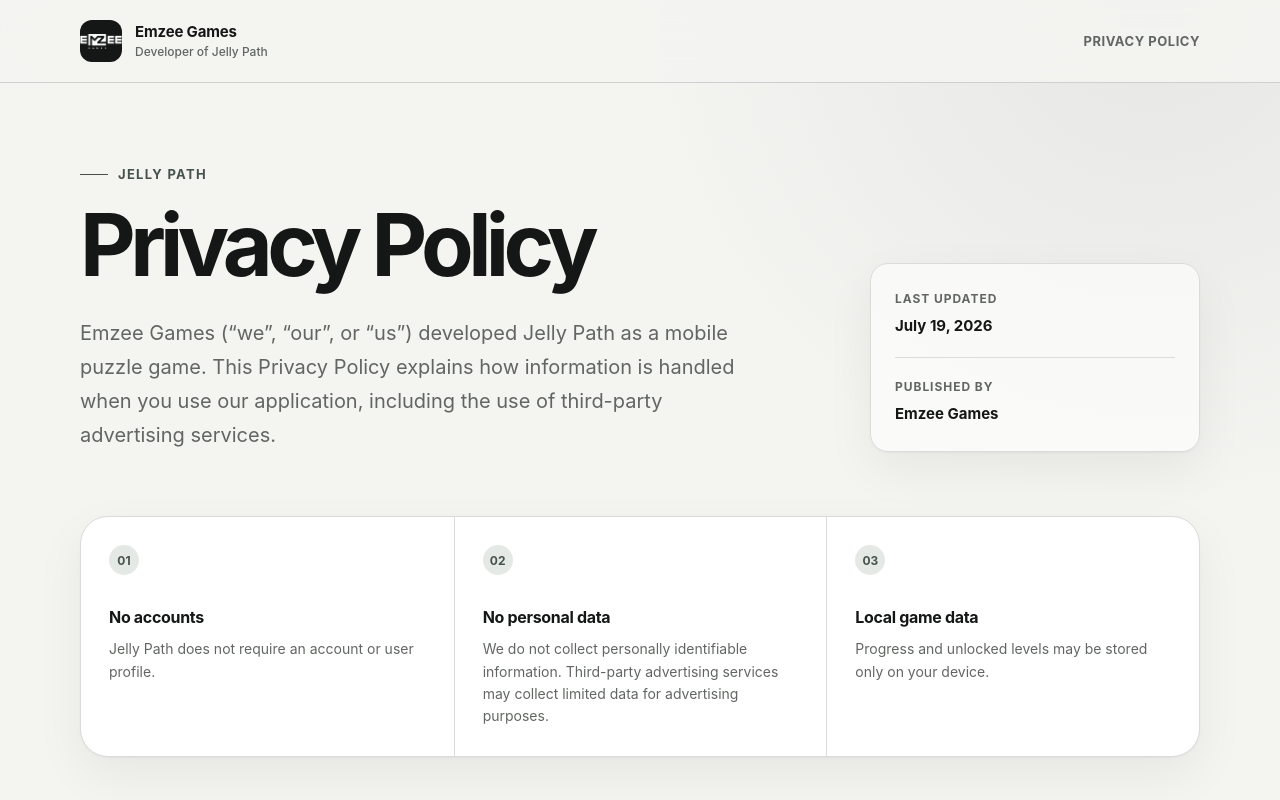
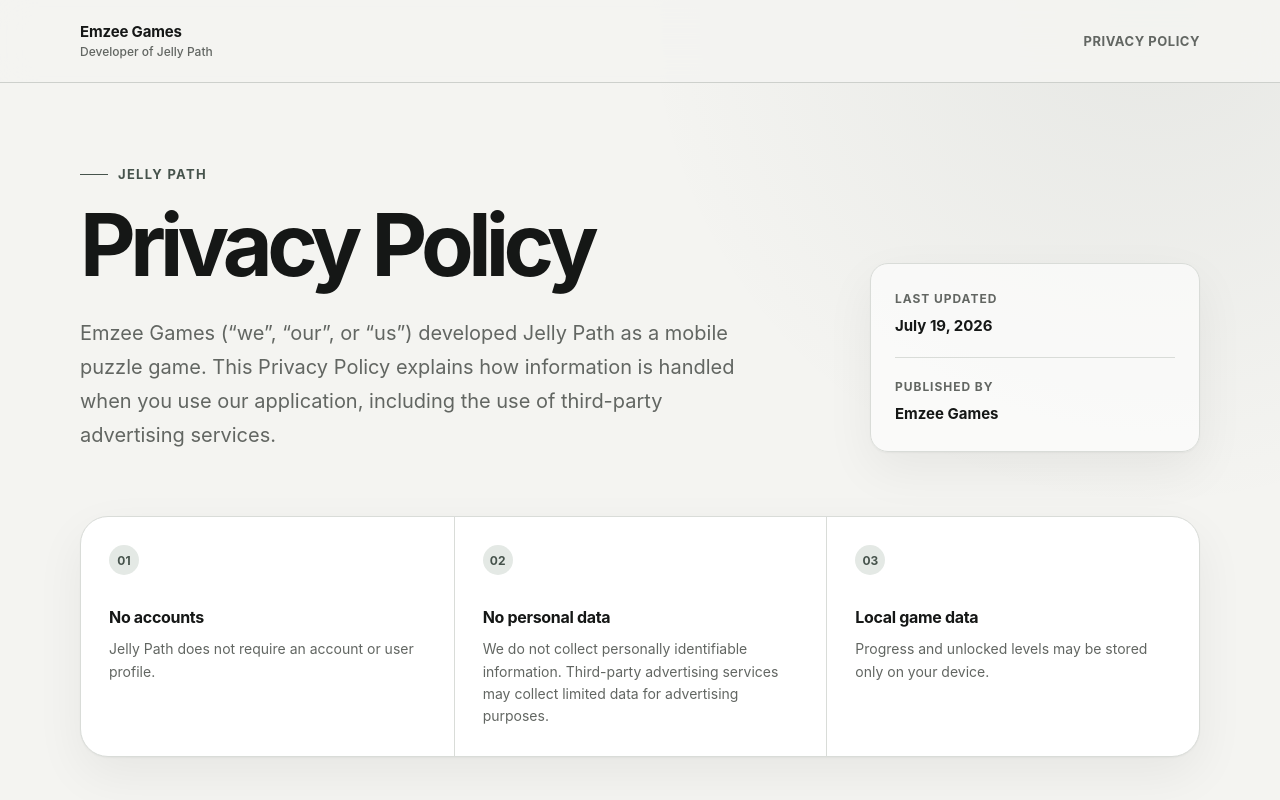
Before and after one commit to EmzeeGames/jelly-path-privacy-policy, a plain HTML site: page index.html in a window 1280 px wide. Shown: the top 800 px of the page. Drawn offline with Linux system fonts and the light colour scheme.

Commit message:
Comment out brand mark in header
Commented out the brand mark div containing the logo image.

```diff
--- a/index.html
+++ b/index.html
@@ -613,12 +613,12 @@
     <header class="site-header">
         <div class="header-inner">
             <div class="brand" aria-label="Emzee Games">
-                <div class="brand-mark" aria-hidden="true">            <img
+                <!-- <div class="brand-mark" aria-hidden="true">            <img
                 class="brand-logo"
                 src="emzee-games-logo.png"
                 alt="Emzee Games"
             ></div>
-
+ -->
                 <div class="brand-copy">
                     <span class="brand-name">Emzee Games</span>
                     <span class="brand-product">Developer of Jelly Path</span>
```
